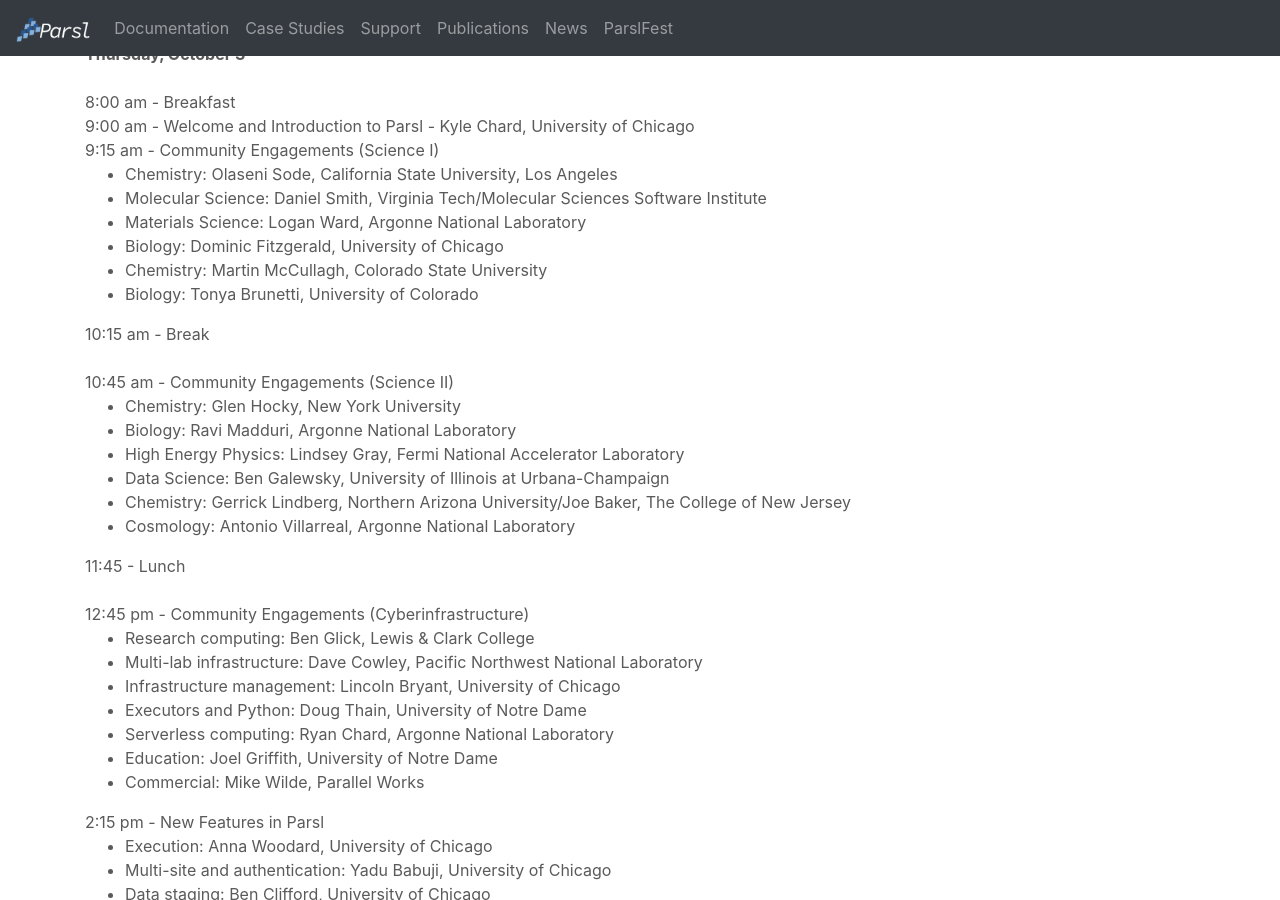
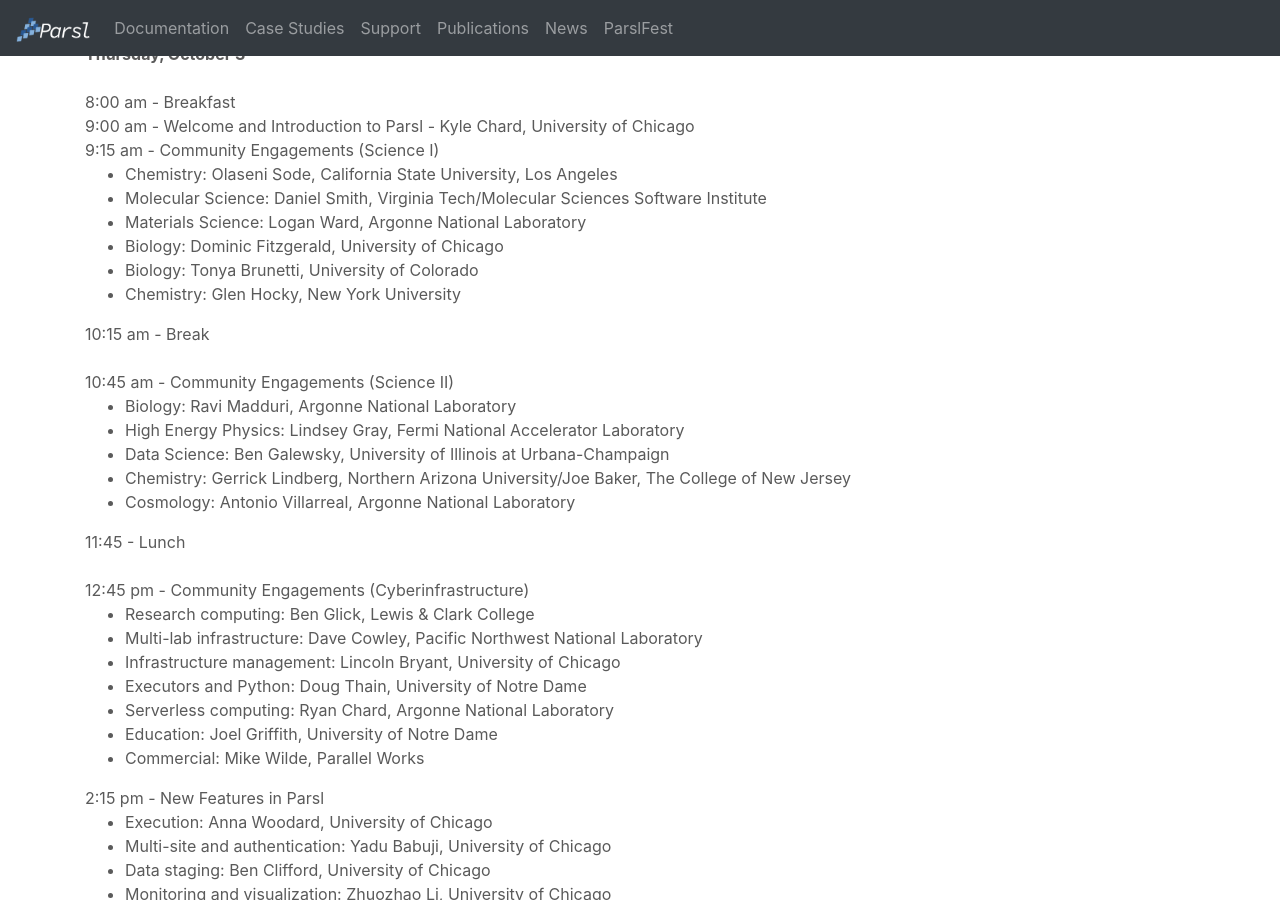
Before and after one commit to Parsl/parsl.github.io, a Jekyll site: the page built from parslfest.html, in a window 1280 px wide and 900 px high, scrolled down 471 px. Built offline with Jekyll 4.4.1, drawn with Linux system fonts in a browser that asks for light colours.

Commit message:
Rearrange schedule to reflect what happened

```diff
--- a/parslfest.html
+++ b/parslfest.html
@@ -50,15 +50,14 @@
           <li>Molecular Science: Daniel Smith, Virginia Tech/Molecular Sciences Software Institute</li>
           <li>Materials Science: Logan Ward, Argonne National Laboratory</li>
           <li>Biology: Dominic Fitzgerald, University of Chicago</li>
-          <li>Chemistry: Martin McCullagh, Colorado State University</li>
           <li>Biology: Tonya Brunetti, University of Colorado</li>
+          <li>Chemistry: Glen Hocky, New York University</li>
       </ul>
 
       10:15 am - Break <br /><br />
 
       10:45 am - Community Engagements (Science II)
       <ul>
-        <li>Chemistry: Glen Hocky, New York University</li>
         <li>Biology: Ravi Madduri, Argonne National Laboratory</li>
         <li>High Energy Physics: Lindsey Gray, Fermi National Accelerator Laboratory</li>
         <li>Data Science: Ben Galewsky, University of Illinois at Urbana-Champaign</li>
```
